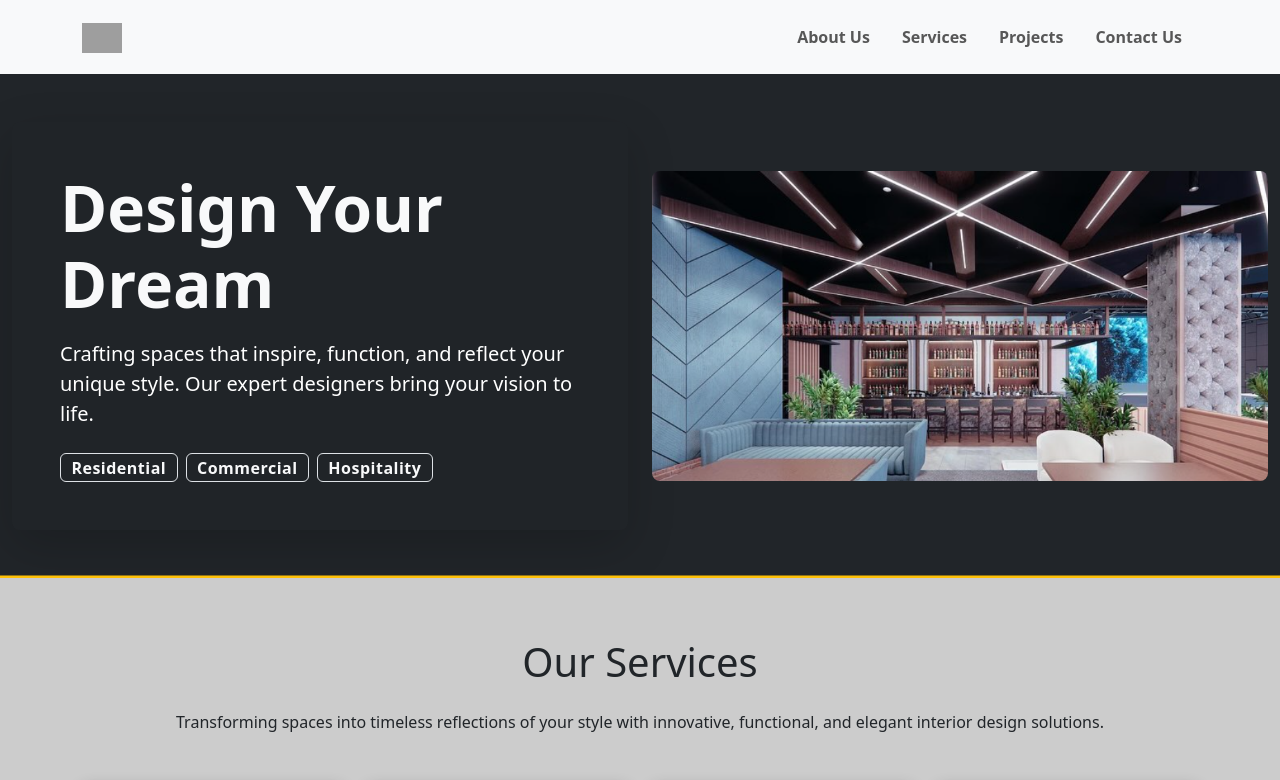
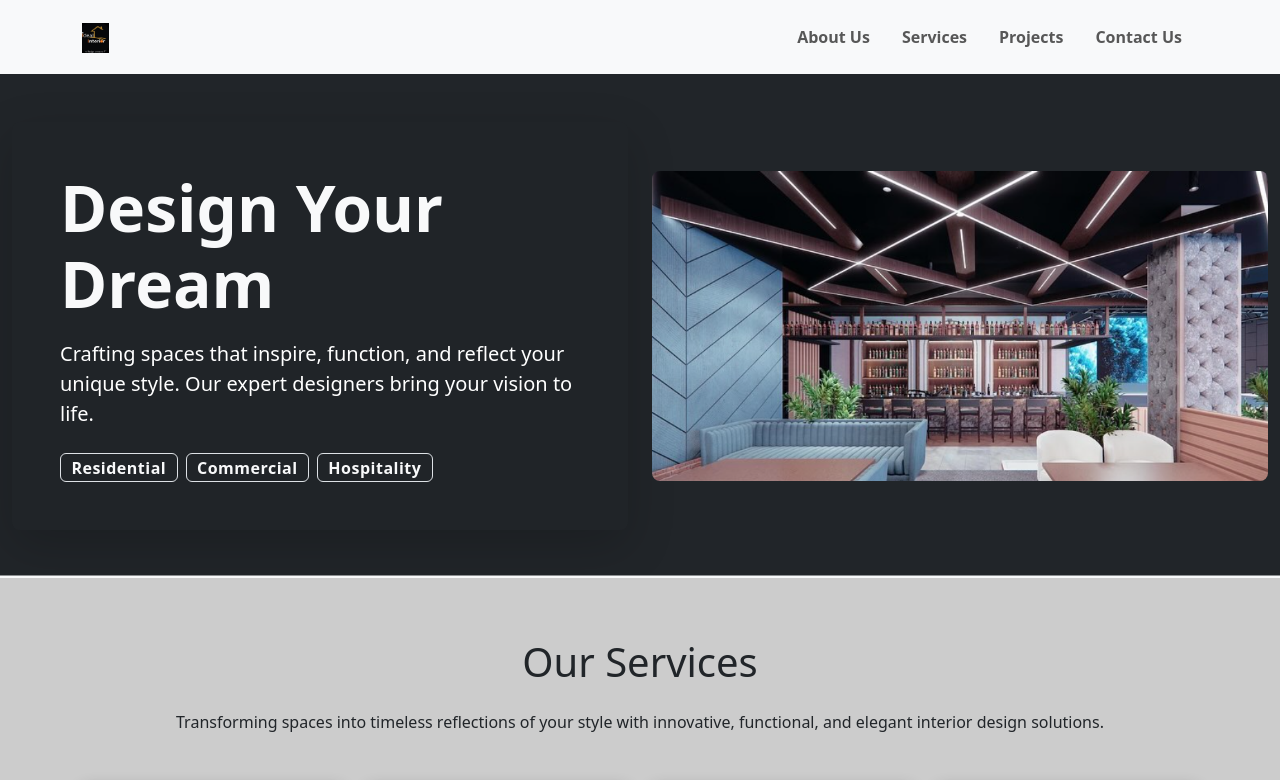
Before and after one commit to prabaldeshar/interior-website, a Next.js app: page / in a window 1280 px wide. Shown: the top 780 px of the page. Built offline with nearby package versions, Linux system fonts and the light colour scheme; grey boxes are pictures that could not be loaded.

Commit message:
Add logo

```diff
--- a/components/HeroSection.js
+++ b/components/HeroSection.js
@@ -37,7 +37,7 @@ const HeroSection = () => {
         </div>
       </div>
       <div
-        className="position-absolute top-100 start-0 translate-middle-y w-100 bg-warning"
+        className="position-absolute top-100 start-0 translate-middle-y w-100 bg-light"
         style={{ height: "5px" }}
       ></div>
     </section>
```
Also changed, not shown: public/logo.png (added).
